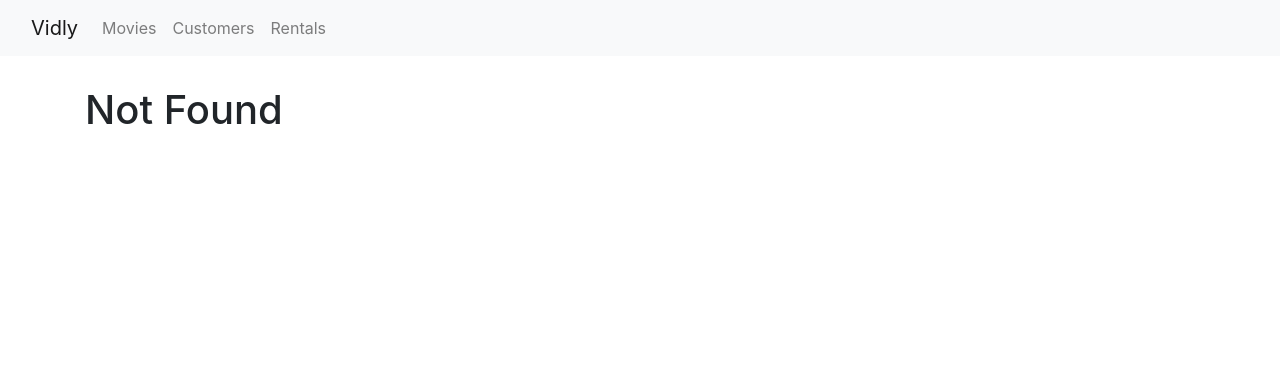
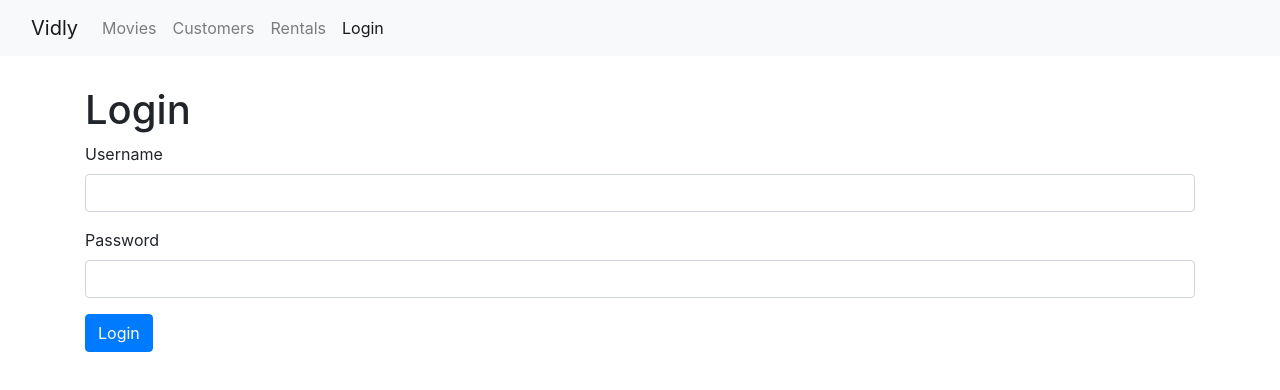
Before and after one commit to jfcv/REACT-vidly, a React (Create React App) app: page /login in a window 1280 px wide. Before the commit this address had no page. Shown: the top 390 px of the page. Built offline with nearby package versions, Linux system fonts and the light colour scheme.

Commit message:
Forms. React.createRef(). ref={} property at input. Handling submit events. Controlled Elements. Handling multiple inputs. Common errors. Forms Validations. Components implemented: [LoginForm, Input].

```diff
--- a/src/App.js
+++ b/src/App.js
@@ -6,6 +6,7 @@ import Customers from "./components/customers";
 import Rentals from "./components/rentals";
 import NotFound from "./components/notFound";
 import MovieForm from "./components/movieForm";
+import LoginForm from "./components/loginForm";
 import { Routes, Route, Navigate } from "react-router-dom";
 
 function App() {
@@ -16,6 +17,7 @@ function App() {
         <Routes>
           <Route path="*" element={<NotFound />} />
           <Route path="/" element={<Navigate to="/movies" />} />
+          <Route path="/login" element={<LoginForm />} />
           <Route path="/movies/:id" element={<MovieForm />} />
           <Route path="/movies" element={<Movies />} />
           <Route path="/customers" element={<Customers />} />
--- /dev/null
+++ b/src/components/common/input.jsx
@@ -0,0 +1,20 @@
+import React, { Component } from "react";
+
+const Input = ({ name, label, value, onChange, type, error }) => {
+  return (
+    <div className="form-group">
+      <label htmlFor={name}>{label}</label>
+      <input
+        value={value}
+        onChange={onChange}
+        id={name}
+        name={name}
+        type={type}
+        className="form-control"
+      />
+      {error && <div className="alert alert-danger">{error}</div>}
+    </div>
+  );
+};
+
+export default Input;
--- /dev/null
+++ b/src/components/loginForm.jsx
@@ -0,0 +1,94 @@
+import React, { Component } from "react";
+import Input from "./common/input";
+
+class LoginForm extends Component {
+  state = {
+    account: { username: "", password: "" },
+    errors: {},
+  };
+
+  /**
+   * creating a ref to access to the input field
+   * and the using to autofocus the input field
+   */
+  /*
+  username = React.createRef();
+
+  componentDidMount() {
+    this.username.current.focus();
+  }
+  */
+
+  validate = () => {
+    const errors = {};
+    const { account } = this.state;
+
+    if (account.username.trim() === "")
+      errors.username = "Username is required";
+    if (account.password.trim() === "")
+      errors.password = "Password is required";
+
+    return Object.keys(errors).length === 0 ? null : errors;
+  };
+
+  validateProperty = ({ name, value }) => {
+    if (name === "username")
+      if (value.trim() === "") return "Username is required.";
+    if (name === "password")
+      if (value.trim() === "") return "Password is required.";
+  };
+
+  handleSubmit = (e) => {
+    e.preventDefault();
+
+    const errors = this.validate();
+    this.setState({ errors: errors || {} });
+    if (errors) return;
+
+    // Call the sever
+    console.log("submitted");
+  };
+
+  handleChange = ({ currentTarget: input }) => {
+    const errors = { ...this.state.errors };
+    const errorMessage = this.validateProperty(input);
+    if (errorMessage) errors[input.name] = errorMessage;
+    else delete errors[input.name];
+
+    const account = { ...this.state.account };
+    account[input.name] = input.value;
+    this.setState({ account, errors });
+  };
+
+  render() {
+    const { account, errors } = this.state;
+    return (
+      <div>
+        <h1>Login</h1>
+        <form onSubmit={this.handleSubmit}>
+          <Input
+            name="username"
+            label="Username"
+            value={account.username}
+            onChange={this.handleChange}
+            type="text"
+            error={errors.username}
+          />
+
+          <Input
+            name="password"
+            label="Password"
+            value={account.password}
+            onChange={this.handleChange}
+            type="password"
+            error={errors.password}
+          />
+
+          <button className="btn btn-primary">Login</button>
+        </form>
+      </div>
+    );
+  }
+}
+
+export default LoginForm;
--- a/src/components/navbar.jsx
+++ b/src/components/navbar.jsx
@@ -32,6 +32,9 @@ const NavBar = () => {
             <NavLink className="nav-item nav-link" to="/rentals">
               Rentals
             </NavLink>
+            <NavLink className="nav-item nav-link" to="/login">
+              Login
+            </NavLink>
           </div>
         </div>
       </div>
```
